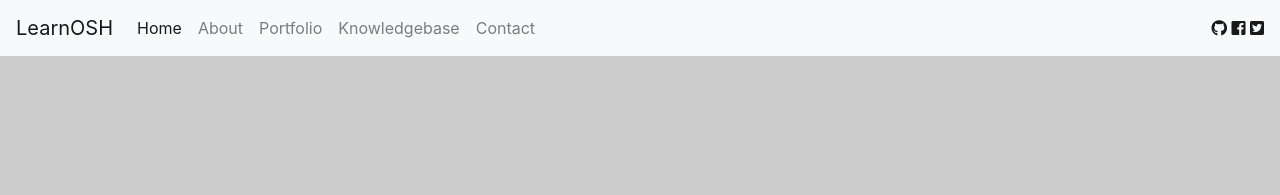
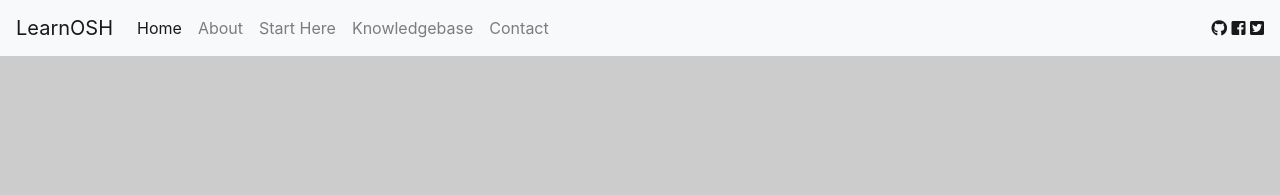
Before and after one commit to lee-perry/learnosh, a Jekyll site: the page built from index.html, in a window 1280 px wide. Shown: the top 195 px of the page. Built offline with Jekyll 4.4.1, drawn with Linux system fonts in a browser that asks for light colours; nearby versions of some CDN libraries.

Commit message:
Update menu.html

```diff
--- a/_includes/menu.html
+++ b/_includes/menu.html
@@ -13,10 +13,10 @@
         <a class="nav-link" href="https://learnosh.co.uk/#about">About</a>
       </li>
       <li class="nav-item">
-        <a class="nav-link" href="https://learnosh.co.uk/#portfolio">Portfolio</a>
+        <a class="nav-link" href="https://learnosh.co.uk/#start">Start Here</a>
       </li>
       <li class="nav-item">
-        <a class="nav-link" href="https://learnosh.co.uk/p#portfolio">Knowledgebase</a>
+        <a class="nav-link" href="https://learnosh.co.uk/knowledgebase">Knowledgebase</a>
       </li>
        <li class="nav-item">
         <a class="nav-link" href="https://learnosh.co.uk/#contact">Contact</a>
```
